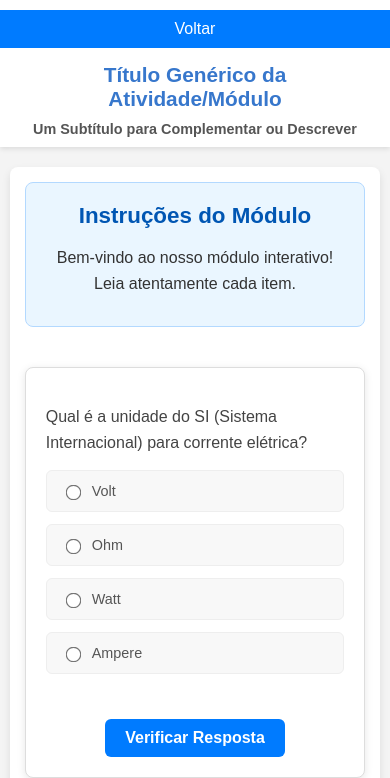
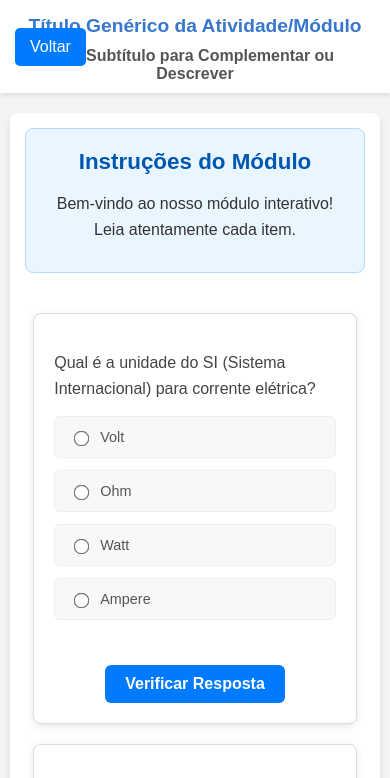
Before and after one commit to Gustavo-Brian/banco-de-questoes-e-teoria, a plain HTML site: page atividades/exemplo/index.html in a window 390 px wide. Shown: the top 778 px of the page. Drawn offline with Linux system fonts and the light colour scheme.

Commit message:
atualização css

```diff
--- a/atividades/exemplo/styles.css
+++ b/atividades/exemplo/styles.css
@@ -31,6 +31,7 @@ body {
     color: white;
     border: none;
     padding: 10px 15px;
+    border-radius: 5px;
     cursor: pointer;
     font-size: 1em;
     text-decoration: none;
@@ -85,7 +86,7 @@ body {
 
 /* Estilos de cada card de item individual */
 .card-item {
-    width: 100%;
+    width: 95%;
     padding: 25px;
     background-color: #ffffff;
     border: 1px solid #ddd;
@@ -358,7 +359,7 @@ body {
     justify-content: center;
     align-items: center;
     box-shadow: 0 -2px 5px rgba(0, 0, 0, 0.1);
-    margin-top: 20px;
+    margin-top: auto;
     box-sizing: border-box;
     min-height: 80px;
 }
@@ -487,21 +488,23 @@ body {
         padding: 10px 15px;
     }
 
+    /* Ajuste para o botão "Voltar" no cabeçalho em telas menores */
     .header .btn-voltar {
-        position: static;
-        transform: none;
-        margin-right: 0;
-        margin-bottom: 10px;
-        width: 100%;
-        text-align: center;
+        position: absolute; /* Mantém o posicionamento absoluto */
+        left: 15px; /* Ajusta a posição para a esquerda com um padding */
+        top: 50%; /* Mantém verticalmente centralizado */
+        transform: translateY(-50%); /* Garante o alinhamento vertical */
+        margin: 0; /* Remove margens anteriores */
+        width: auto; /* Permite que o botão se ajuste ao seu conteúdo */
+        text-align: left; /* Garante o alinhamento do texto à esquerda dentro do botão */
     }
 
     .header .titulo-atividade {
-        font-size: 1.5em;
+        font-size: 1.4em; /* Diminuindo a fonte do título */
     }
 
     .header .subtitulo-atividade {
-        font-size: 1em;
+        font-size: 1.1em; /* Diminuindo a fonte do subtítulo */
     }
 
     .container-conteudo,
@@ -566,10 +569,10 @@ body {
 
 @media (max-width: 480px) {
     .header .titulo-atividade {
-        font-size: 1.3em;
+        font-size: 1.2em; /* Mais uma leve diminuição para telas menores */
     }
     .header .subtitulo-atividade {
-        font-size: 0.9em;
+        font-size: 1em; /* Mais uma leve diminuição para telas menores */
     }
     .card-item h3 {
         font-size: 1.1em;
```
